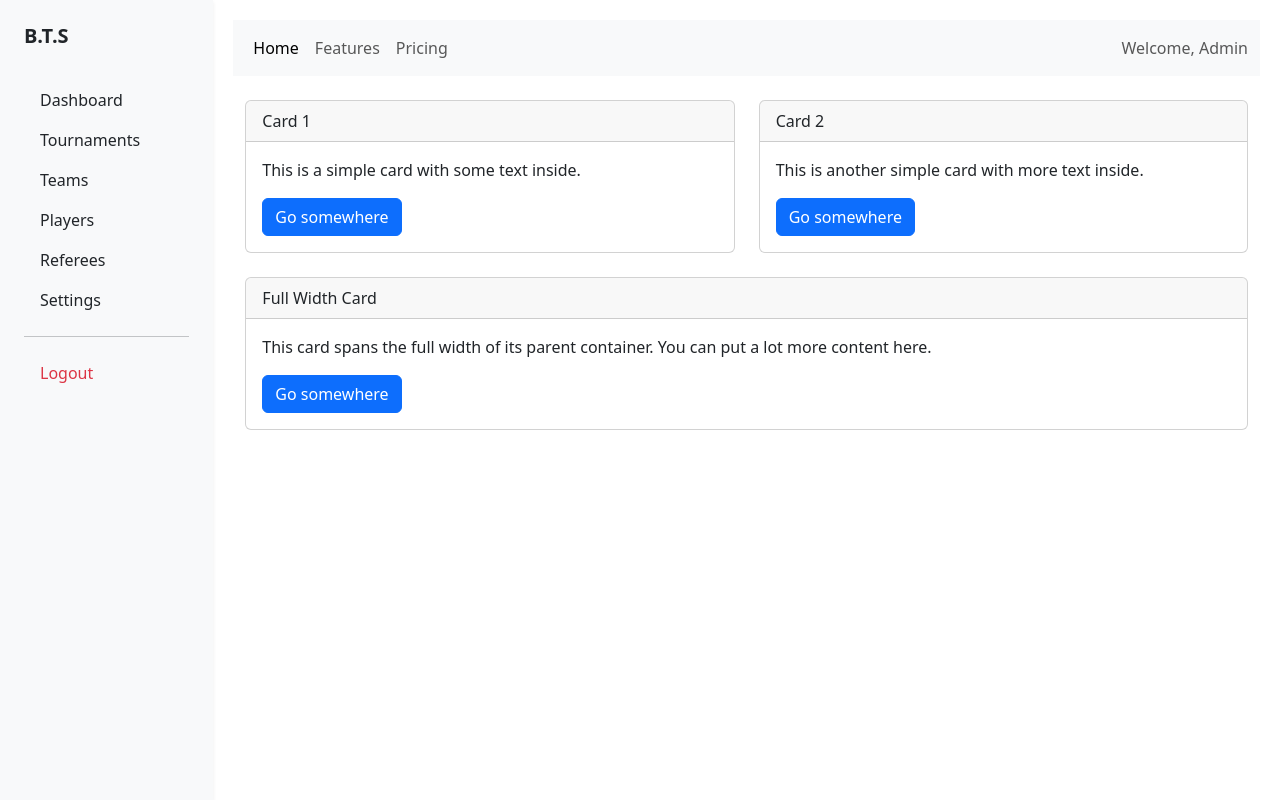
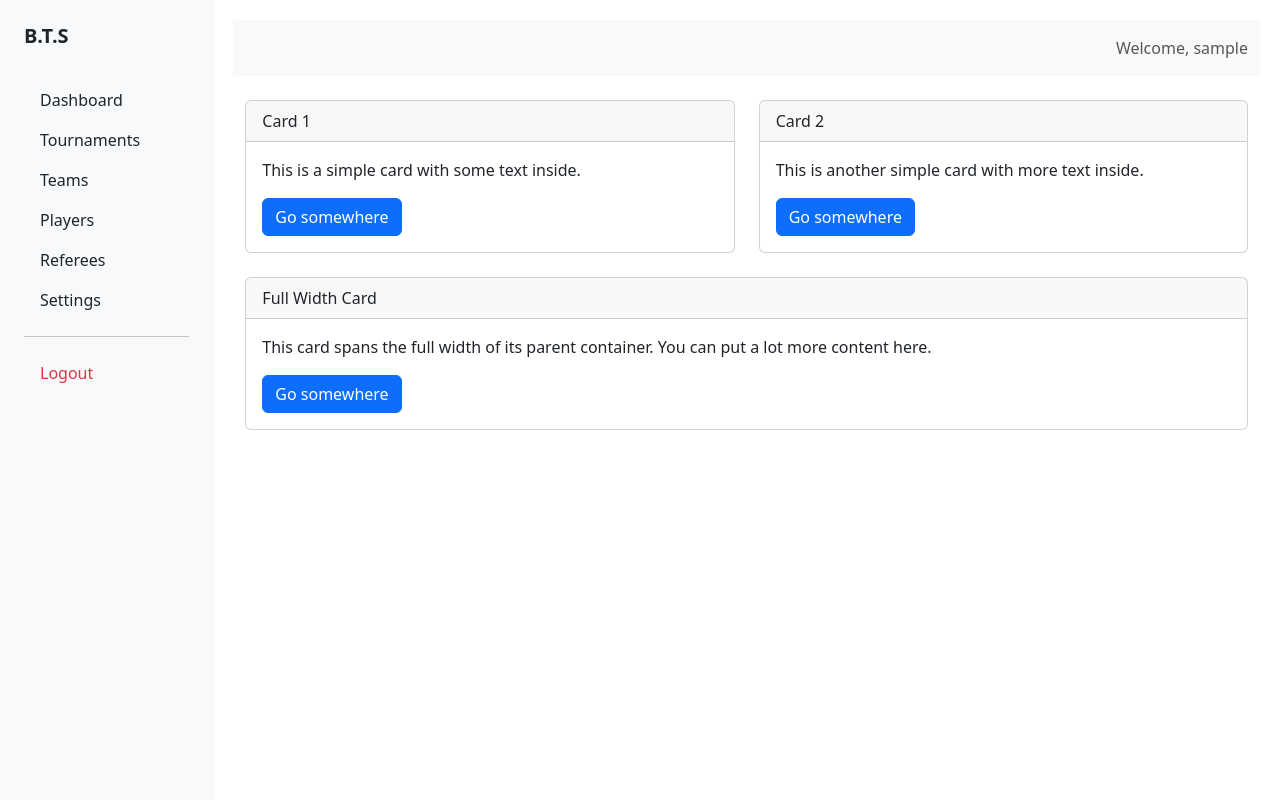
Before and after one commit to DD150602/Basquet-project, a CodeIgniter 4 app: the page made by app/Views/Admin/Admin_page.php in a window 1280 px wide. Run offline with PHP 8.4 and a stand-in for CodeIgniter, Linux system fonts and the light colour scheme; the template is opened without the code that fills it: most values are stand-ins (such as "Sample title", 1, 10 or a date in 2020); data that the repository does not hold is empty; some libraries are stand-ins or nearby versions.

Commit message:
feat(Views): :art: Add username

```diff
--- a/app/Views/Templates/Components/Topbar.php
+++ b/app/Views/Templates/Components/Topbar.php
@@ -1,3 +1,4 @@
+
   <!-- Top Navigation Bar -->
   <nav class="navbar navbar-expand-lg navbar-light bg-light">
     <div class="container-fluid">
@@ -6,18 +7,9 @@
       </button>
       <div class="collapse navbar-collapse" id="navbarNav">
         <ul class="navbar-nav me-auto">
-          <li class="nav-item">
-            <a class="nav-link active" aria-current="page" href="#">Home</a>
-          </li>
-          <li class="nav-item">
-            <a class="nav-link" href="#">Features</a>
-          </li>
-          <li class="nav-item">
-            <a class="nav-link" href="#">Pricing</a>
-          </li>
         </ul>
         <span class="navbar-text">
-          Welcome, Admin
+          Welcome, <?= $login_info['user_username'] ?>
         </span>
       </div>
     </div>
```
